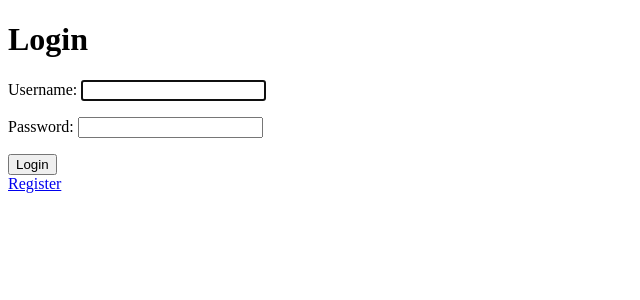
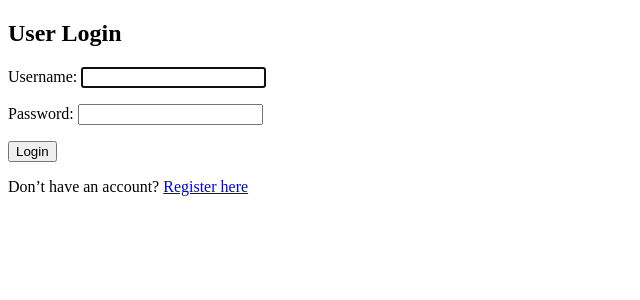
Before and after one commit to NanaYawSkrila/Alx_DjangoLearnLab, a Django app: page /login/ in a window 1280 px wide. Shown: the top 300 px of the page, without its empty margins (0-640 px from the left). Run offline with Django 5.2, Linux system fonts and the light colour scheme; parts of the project's set-up code (start-up, migrations or seed data) failed here and were passed over.

Commit message:
Update login.html

```diff
--- a/django-models/LibraryProject/relationship_app/templates/relationship_app/login.html
+++ b/django-models/LibraryProject/relationship_app/templates/relationship_app/login.html
@@ -1,16 +1,20 @@
 <!DOCTYPE html>
-<html lang="en">
+<html>
 <head>
-    <meta charset="UTF-8">
     <title>Login</title>
 </head>
 <body>
-    <h1>Login</h1>
+    <h2>User Login</h2>
+    {% if form.errors %}
+        <p style="color:red;">Invalid username or password.</p>
+    {% endif %}
+
     <form method="post">
         {% csrf_token %}
         {{ form.as_p }}
         <button type="submit">Login</button>
     </form>
-    <a href="{% url 'register' %}">Register</a>
+
+    <p>Don’t have an account? <a href="{% url 'register' %}">Register here</a></p>
 </body>
 </html>
```
